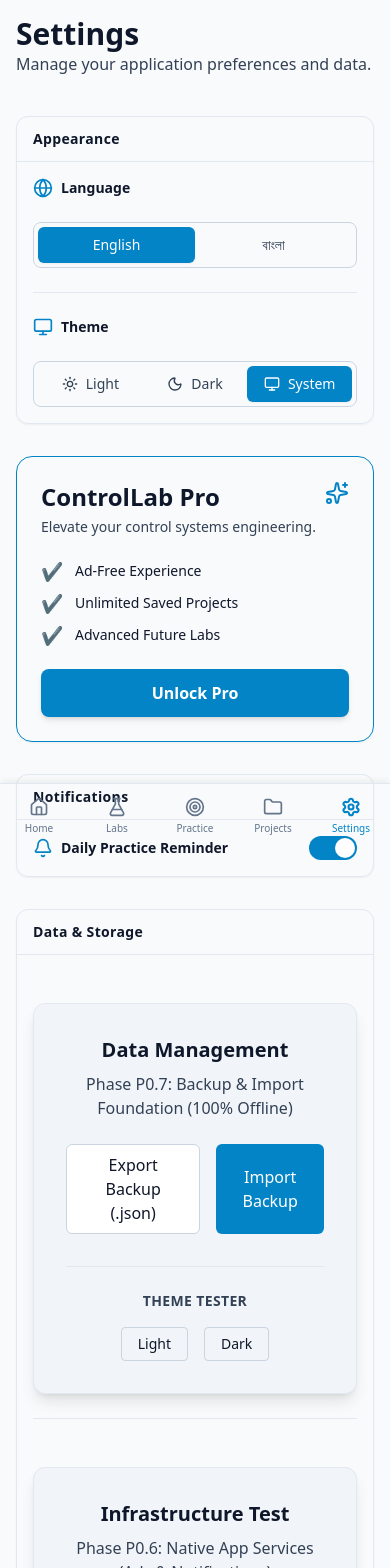
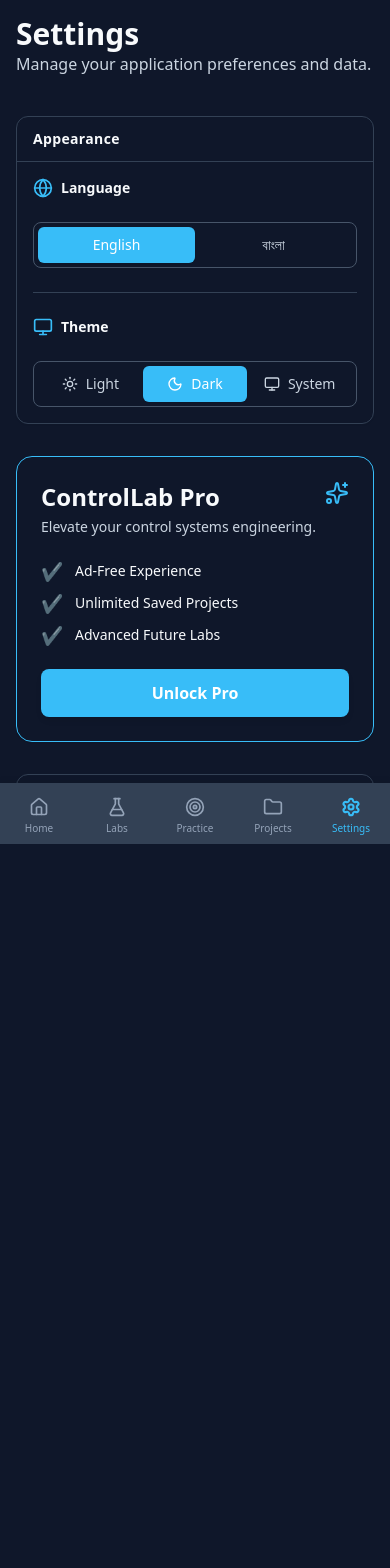
Before and after one commit to cryptXploit/ControlLab, a React (Vite) app: page /settings in a window 390 px wide. Shown: the top 1568 px of the page. After the commit the page ends 844 px from the top, so only its background shows below. Built offline with nearby package versions, Linux system fonts and the light colour scheme.

Commit message:
fix(p0): stabilize runtime by eliminating infinite animations, fixing theme injection, and securing app shell layout

```diff
--- a/src/App.tsx
+++ b/src/App.tsx
@@ -7,7 +7,7 @@ import { usePidStore } from '@/store/usePidStore';
 import { useDCMotorStore } from '@/store/useDCMotorStore';
 import { useTranslation } from '@/store/useLocaleStore';
 import { useProjectStore } from '@/store/useProjectStore';
-import { initializeThemeListener } from '@/store/useThemeStore';
+
 import HomeScreen from '@/features/home/HomeScreen';
 import { LabsExplorer } from '@/features/labs/LabsExplorer';
 import { LabHost } from '@/features/labs/LabHost';
@@ -47,9 +47,7 @@ export default function App() {
 
   useEffect(() => {
     import('@capacitor/splash-screen').then(m => m.SplashScreen.hide()).catch(() => {});
-    const cleanupTheme = initializeThemeListener();
     useProjectStore.getState().loadProjects();
-    return cleanupTheme;
   }, []);
 
   const navItems = [
@@ -61,7 +59,7 @@ export default function App() {
   ];
 
   return (
-    <div className="min-h-screen bg-bg-base text-text-primary font-sans flex flex-col relative w-full overflow-x-hidden">
+    <div className="h-[100dvh] bg-background-base text-text-primary font-sans flex flex-col relative w-full overflow-hidden">
       <ToastContainer />
       <ConfirmDialog
         isOpen={isWarningOpen}
@@ -72,7 +70,7 @@ export default function App() {
         onCancel={() => setIsWarningOpen(false)}
         isDanger
       />
-      <main className="flex-1 flex flex-col w-full max-w-screen-xl mx-auto overflow-y-auto pb-24 overflow-x-hidden">
+      <main className="flex-1 flex flex-col w-full max-w-screen-xl mx-auto overflow-y-auto pb-20 overflow-x-hidden min-h-0">
         <Switch>
           <Route component={HomeScreen} path="/" />
           <Route component={LabsExplorer} path="/labs" />
@@ -87,7 +85,7 @@ export default function App() {
       </main>
 
       {/* BOTTOM NAVIGATION */}
-      <nav className="fixed bottom-0 w-full bg-bg-surface-elevated z-[100] border-t border-border-subtle shadow-[0_-4px_6px_-1px_rgba(0,0,0,0.05)] pb-safe pt-1">
+      <nav className="fixed bottom-0 w-full bg-background-elevated z-[100] border-t border-border-subtle shadow-[0_-4px_6px_-1px_rgba(0,0,0,0.05)] pb-safe pt-1">
         <div className="flex justify-around items-center h-14">
           {navItems.map((item) => {
             const Icon = item.icon;
--- a/src/components/workspace/SimulatorWorkspace.tsx
+++ b/src/components/workspace/SimulatorWorkspace.tsx
@@ -14,11 +14,11 @@ export function SimulatorWorkspace({ title, graph, controls, metrics, explanatio
   const { t } = useTranslation();
 
   return (
-    <div className="flex flex-col md:flex-row flex-1 w-full max-w-screen-2xl mx-auto bg-bg-base">
+    <div className="flex flex-col md:flex-row flex-1 w-full max-w-screen-2xl mx-auto bg-background-base min-h-0">
 
       {/* MOBILE STICKY TOP / DESKTOP RIGHT */}
-      <div className="w-full md:w-2/3 flex flex-col order-1 md:order-2 border-b md:border-b-0 md:border-l border-border-subtle bg-bg-surface z-10 sticky top-0 md:relative">
-        <div className="px-4 py-3 flex justify-between items-center border-b border-border-subtle bg-bg-surface">
+      <div className="w-full md:w-2/3 flex flex-col order-1 md:order-2 border-b md:border-b-0 md:border-l border-border-subtle bg-background-surface z-10 sticky top-0 md:relative">
+        <div className="px-4 py-3 flex justify-between items-center border-b border-border-subtle bg-background-surface">
           <h2 className="text-base font-semibold text-text-primary">{title}</h2>
           {actions}
         </div>
@@ -28,7 +28,7 @@ export function SimulatorWorkspace({ title, graph, controls, metrics, explanatio
       </div>
 
       {/* MOBILE SCROLL BOTTOM / DESKTOP LEFT */}
-      <div className="w-full md:w-1/3 flex flex-col order-2 md:order-1 overflow-y-auto pb-24 md:pb-6">
+      <div className="w-full md:w-1/3 flex flex-col order-2 md:order-1 overflow-y-auto pb-24 md:pb-6 min-h-0">
         <div className="p-4 space-y-6">
           <section>
             <h3 className="text-xs font-bold text-text-secondary uppercase tracking-wider mb-3">{(t as any)('workspace.parameters')}</h3>
--- a/src/features/labs/DCMotorLab.tsx
+++ b/src/features/labs/DCMotorLab.tsx
@@ -113,7 +113,7 @@ export default function DCMotorLab() {
         <div className={`m-4 p-4 rounded-xl border ${isCompleted ? 'bg-status-success/10 border-status-success' : 'bg-bg-surface-elevated border-accent-primary'} flex flex-col md:flex-row md:items-center justify-between gap-4 shadow-sm transition-colors`}>
           <div>
             <div className="flex items-center gap-2 mb-1">
-              {isCompleted ? <CheckCircle className="w-5 h-5 text-status-success" /> : <div className="w-2 h-2 rounded-full bg-accent-primary animate-pulse" />}
+              {isCompleted ? <CheckCircle className="w-5 h-5 text-status-success" /> : <div className="w-2 h-2 rounded-full bg-accent-primary" />}
               <h3 className={`font-bold ${isCompleted ? 'text-status-success' : 'text-accent-primary'}`}>
                 {isCompleted ? 'Challenge Completed \uD83C\uDF89' : (t as any)(activeChallenge.titleKey)}
               </h3>
--- a/src/features/labs/PidLab.tsx
+++ b/src/features/labs/PidLab.tsx
@@ -67,7 +67,7 @@ export default function PidLab() {
         <div className={`m-4 p-4 rounded-xl border ${isCompleted ? 'bg-status-success/10 border-status-success' : 'bg-bg-surface-elevated border-accent-primary'} flex flex-col md:flex-row md:items-center justify-between gap-4 shadow-sm transition-colors`}>
           <div>
             <div className="flex items-center gap-2 mb-1">
-              {isCompleted ? <CheckCircle className="w-5 h-5 text-status-success" /> : <div className="w-2 h-2 rounded-full bg-accent-primary animate-pulse" />}
+              {isCompleted ? <CheckCircle className="w-5 h-5 text-status-success" /> : <div className="w-2 h-2 rounded-full bg-accent-primary" />}
               <h3 className={`font-bold ${isCompleted ? 'text-status-success' : 'text-accent-primary'}`}>
                 {isCompleted ? 'Challenge Completed \uD83C\uDF89' : (t as any)(activeChallenge.titleKey)}
               </h3>
--- a/src/features/settings/DataManagement.tsx
+++ b/src/features/settings/DataManagement.tsx
@@ -1,12 +1,12 @@
 import { useRef } from 'react';
 import { BackupManager } from '@/services/storage/BackupManager';
 import { useProjectStore } from '@/store/useProjectStore';
-import { useThemeStore } from '@/store/useThemeStore';
+import { useTranslation } from '@/store/useLocaleStore';
 
 export default function DataManagement() {
   const fileInputRef = useRef<HTMLInputElement>(null);
   const { refreshFromStorage } = useProjectStore();
-  const { setTheme } = useThemeStore();
+  const { t } = useTranslation();
 
   const handleExport = async () => {
     try {
@@ -48,23 +48,20 @@ export default function DataManagement() {
   };
 
   return (
-    <div className="bg-background-elevated border border-border-subtle p-8 rounded-xl shadow-lg max-w-2xl w-full text-center mt-8">
-      <h2 className="text-xl font-semibold mb-2">Data Management</h2>
-      <p className="text-text-secondary mb-6">Phase P0.7: Backup & Import Foundation (100% Offline)</p>
-
+    <div className="flex flex-col gap-4">
       <div className="flex justify-center gap-4">
         <button
           onClick={handleExport}
-          className="px-6 py-2 bg-background-surface border border-border-strong text-text-primary rounded-md font-medium hover:bg-background-base transition-colors"
+          className="px-6 py-2 bg-bg-surface border border-border-strong text-text-primary rounded-md font-medium hover:bg-bg-base transition-colors flex-1"
         >
-          Export Backup (.json)
+          {(t as any)('settings.data.export') || 'Export Backup'}
         </button>
 
         <button
           onClick={handleImportClick}
-          className="px-6 py-2 bg-accent-primary text-white rounded-md font-medium hover:opacity-90 transition-opacity"
+          className="px-6 py-2 bg-accent-primary text-white rounded-md font-medium hover:opacity-90 transition-opacity flex-1"
         >
-          Import Backup
+          {(t as any)('settings.data.import') || 'Import Backup'}
         </button>
 
         <input
@@ -75,24 +72,6 @@ export default function DataManagement() {
           className="hidden"
         />
       </div>
-
-      <div className="border-t border-border-subtle mt-8 pt-6">
-        <h3 className="text-sm font-semibold text-text-secondary mb-4 uppercase tracking-wide">Theme Tester</h3>
-        <div className="flex gap-4 justify-center">
-          <button
-            onClick={() => setTheme('light')}
-            className="px-4 py-1.5 rounded border border-border-strong text-text-primary hover:bg-background-base text-sm"
-          >
-            Light
-          </button>
-          <button
-            onClick={() => setTheme('dark')}
-            className="px-4 py-1.5 rounded border border-border-strong text-text-primary hover:bg-background-base text-sm"
-          >
-            Dark
-          </button>
-        </div>
-      </div>
     </div>
   );
 }
--- a/src/features/settings/SettingsScreen.tsx
+++ b/src/features/settings/SettingsScreen.tsx
@@ -1,5 +1,4 @@
 import DataManagement from '@/features/settings/DataManagement';
-import InfrastructureTest from '@/features/settings/InfrastructureTest';
 import { useSettingsStore } from '@/store/useSettingsStore';
 import { useTranslation, useLocaleStore } from '@/store/useLocaleStore';
 import { HapticService } from '@/services/haptics/HapticService';
@@ -186,9 +185,6 @@ export default function SettingsScreen() {
         <CardHeader title={(t as any)('settings.data')} />
         <div className="p-4 flex flex-col gap-6">
           <DataManagement />
-          <div className="border-t border-border-subtle pt-4">
-            <InfrastructureTest />
-          </div>
         </div>
       </Card>
     </div>
--- a/src/main.tsx
+++ b/src/main.tsx
@@ -2,6 +2,9 @@ import { StrictMode } from 'react'
 import { createRoot } from 'react-dom/client'
 import App from './App.tsx'
 import './index.css'
+import { initializeThemeListener } from '@/store/useThemeStore';
+
+initializeThemeListener();
 
 createRoot(document.getElementById('root')!).render(
   <StrictMode>
--- a/src/store/useThemeStore.ts
+++ b/src/store/useThemeStore.ts
@@ -11,7 +11,7 @@ interface ThemeState {
 export const useThemeStore = create<ThemeState>()(
   persist(
     (set) => ({
-      theme: 'system',
+      theme: 'dark',
       setTheme: (theme) => set({ theme }),
     }),
     {
```
Also changed, not shown: 1 other file (tests, documents, lock files or other folders).
